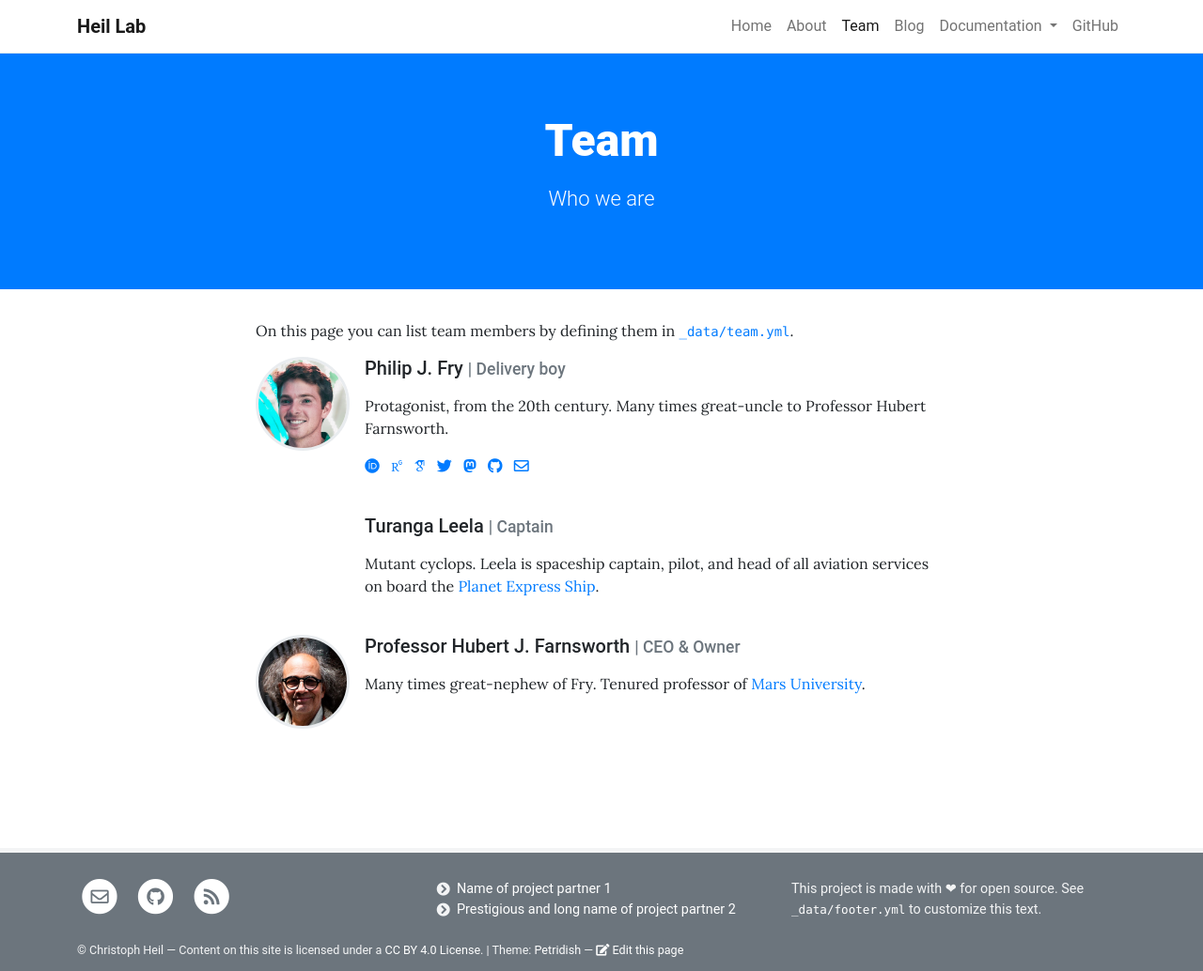
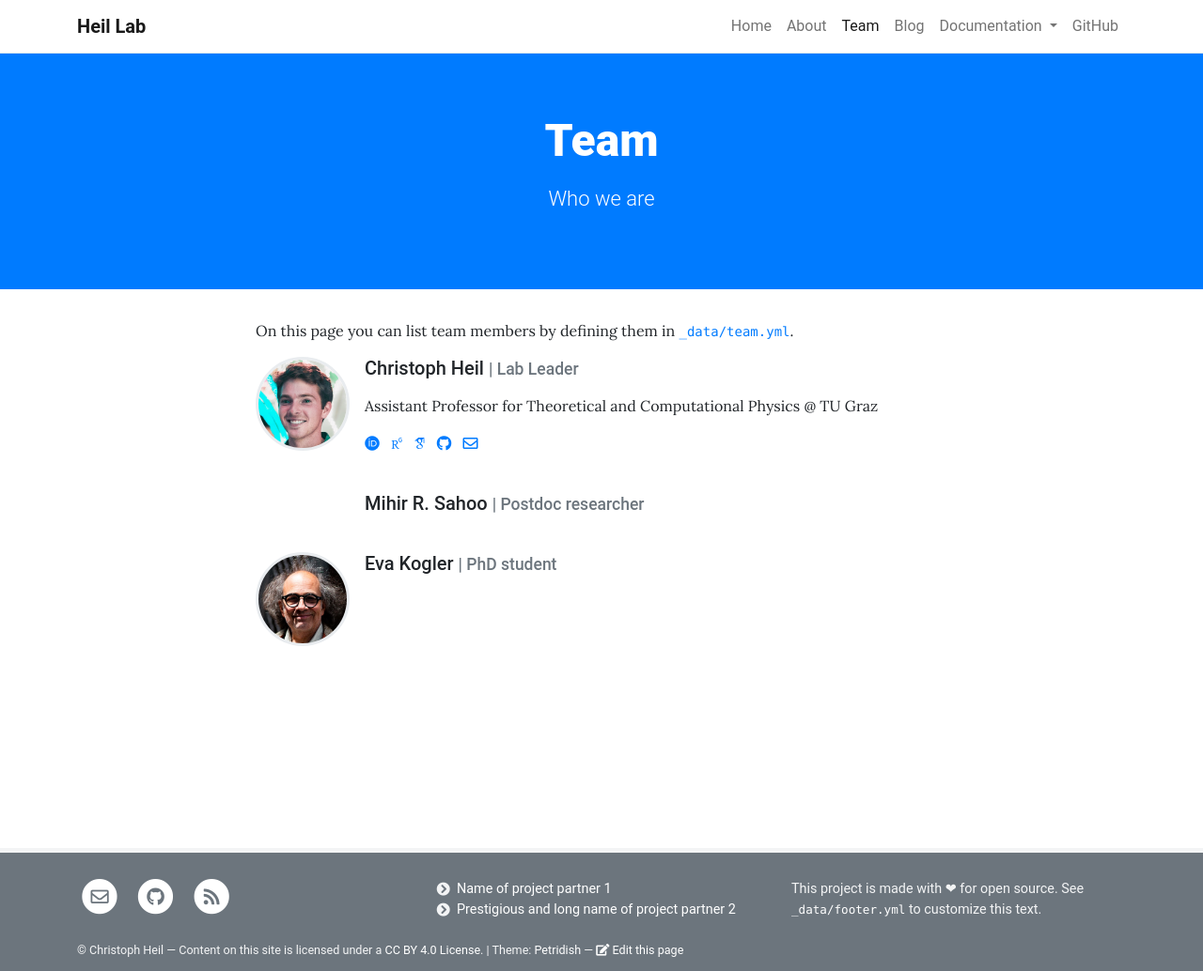
Before and after one commit to cheil/cheil.github.io, a Jekyll site: the page built from pages/team.md, in a window 1280 px wide. Shown: the whole page at 94% size. Built offline with Jekyll 4.4.1, drawn with Linux system fonts in a browser that asks for light colours; some web fonts are replaced.

Commit message:
modified team

```diff
--- a/_data/team.yml
+++ b/_data/team.yml
@@ -1,26 +1,24 @@
 # Project team members listed below will appear on the /team page
 
-- name: Philip J. Fry
-  role: Delivery boy # Will appear next to name
+- name: Christoph Heil
+  role: Lab Leader # Will appear next to name
   image: assets/theme/images/fry_ethan-hoover-311143-unsplash.jpg # Can be external link
   description: > # Can be Markdown
-    Protagonist, from the 20th century. Many times great-uncle to Professor Hubert Farnsworth.
-  orcid: 0000-0000-0000-0000
-  researchgate: researchgate_username
-  googlescholar: googlescholar_username
-  twitter: twitter_username
-  mastodon: https://mastodon.social/@mastodon_username
-  github: github_username
-  email: name@example.com
+    Assistant Professor for Theoretical and Computational Physics @ TU Graz
+  orcid: 0000-0001-9693-9183
+  researchgate: Christoph-Heil-3
+  googlescholar: Zmc1Fz8AAAAJ
+    #twitter: twitter_username
+    #mastodon: https://mastodon.social/@mastodon_username
+  github: cheil
+  email: christoph.heil@tugraz.at
 
-- name: Turanga Leela
-  role: Captain
-  description: >
-    Mutant cyclops. Leela is spaceship captain, pilot, and head of all
-    aviation services on board the [Planet Express Ship](https://en.wikipedia.org/wiki/Planet_Express_Ship).
+- name: Mihir R. Sahoo
+  role: Postdoc researcher
+    #description: >
 
-- name: Professor Hubert J. Farnsworth
-  role: CEO & Owner
+- name: Eva Kogler
+  role: PhD student
   image: assets/theme/images/farnsworth_angelo-abear-1662775-unsplash.jpg
-  description: >
-    Many times great-nephew of Fry. Tenured professor of [Mars University](https://en.wikipedia.org/wiki/Mars_University).
+    #description: >
+    #  Many times great-nephew of Fry. Tenured professor of [Mars University](https://en.wikipedia.org/wiki/Mars_University).
```
